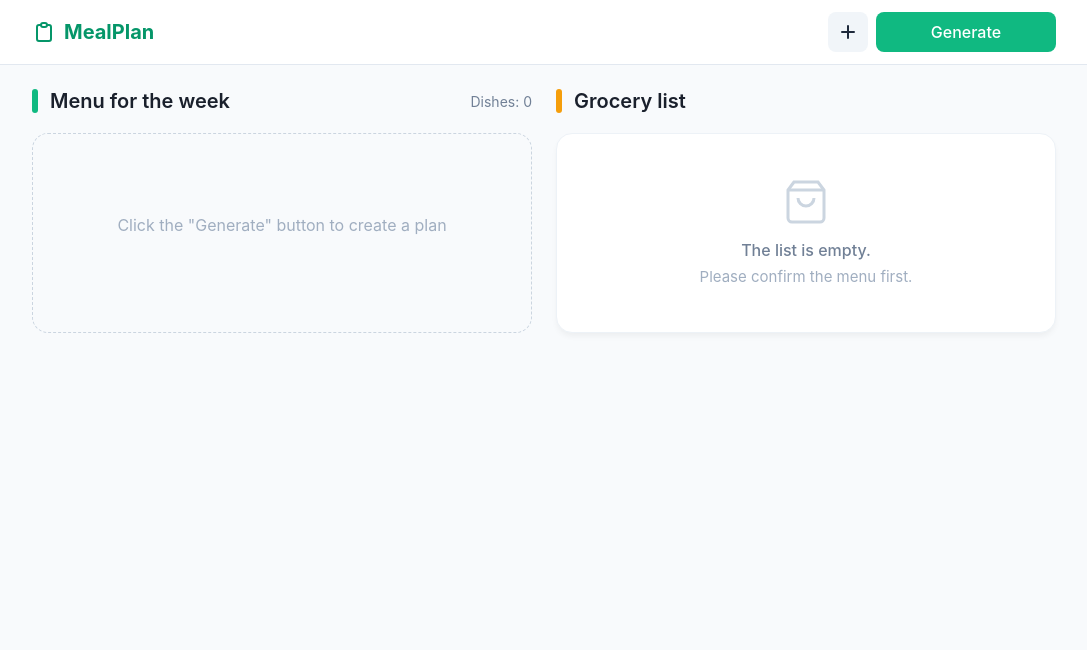
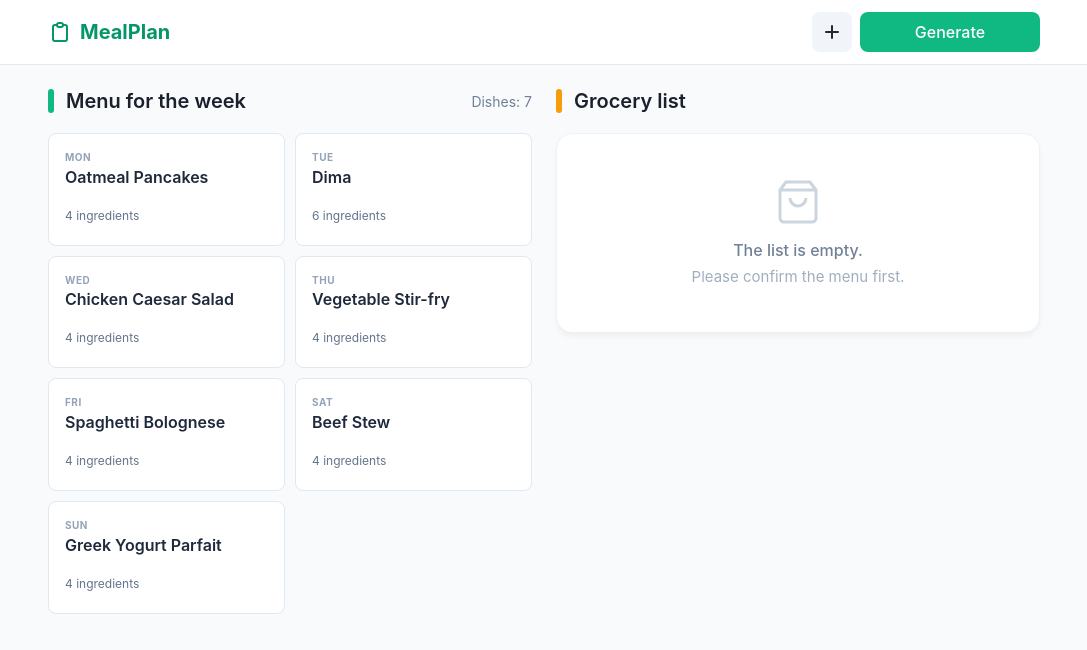
Before and after one commit to sobdima/meal-plan, a React (Vite) app: page / in a window 1280 px wide. Both pictures are taken after a click on the button "Generate". Shown: the top 650 px of the page, without its empty margins (96-1183 px from the left). Built offline with nearby package versions, Linux system fonts and the light colour scheme.

Commit message:
feat: implement menu generating

```diff
--- a/src/App.tsx
+++ b/src/App.tsx
@@ -5,18 +5,25 @@ import '@/utils/dishUtils';
 import { getRandomDishesId } from '@/utils/dishUtils';
 
 function App() {
-  const [selectedDishes, setSelectedDishes] = useState<string[]>([]);
+  const [selectedDishes, setSelectedDishes] = useState<string[]>(() => {
+    try {
+      const saved = localStorage.getItem('selectedDishesId');
+      return saved ? JSON.parse(saved) : [];
+    } catch (e) {
+      console.error('Ошибка парсинга:', e);
+      return [];
+    }
+  });
 
   const handleGenerateIds = () => {
     const dishes = getRandomDishesId();
     setSelectedDishes(dishes);
   };
-  console.log(selectedDishes);
 
   return (
     <>
       <Header generateIds={handleGenerateIds} />
-      <Main />
+      <Main dishes={selectedDishes} />
     </>
   );
 }
--- /dev/null
+++ b/src/components/DishCard/DishCard.css
@@ -0,0 +1,59 @@
+.dish-card {
+  background-color: var(--color-white);
+  border: 1px solid var(--color-border);
+  border-radius: 8px;
+  padding: 16px;
+  display: flex;
+  flex-direction: column;
+  justify-content: space-between;
+  transition: box-shadow 0.15s ease-in-out;
+}
+
+.dish-card:hover {
+  box-shadow:
+    0 4px 6px -1px rgba(0, 0, 0, 0.1),
+    0 2px 4px -1px rgba(0, 0, 0, 0.06);
+}
+
+.day-label {
+  font-size: 1rem;
+  font-weight: 700;
+  color: var(--color-gray-muted);
+  text-transform: uppercase;
+  letter-spacing: 0.05rem;
+  margin-bottom: 0.25rem;
+}
+
+.dish-card h3 {
+  font-size: 1.6rem;
+  font-weight: 600;
+  color: var(--color-text-main);
+}
+
+.dish-actions {
+  margin-top: 16px;
+  display: flex;
+  align-items: center;
+  justify-content: space-between;
+}
+
+.ingredients-count {
+  font-size: 1.2rem;
+  color: var(--color-text-muted);
+}
+
+.replace-select {
+  font-size: 1.2rem;
+  background-color: var(--color-gray);
+  border: none;
+  border-radius: 4px;
+  padding: 4px;
+  opacity: 0;
+  cursor: pointer;
+  transition: opacity 0.15s ease-in-out;
+}
+
+.dish-card > div:hover .replace-select,
+.dish-card .replace-select:focus {
+  opacity: 1;
+}
--- /dev/null
+++ b/src/components/DishCard/DishCard.tsx
@@ -0,0 +1,22 @@
+import './DishCard.css';
+
+interface DishCardProps {
+  day: string;
+  dishTitle: string;
+  amount: number;
+}
+
+export function DishCard({ day, dishTitle, amount }: DishCardProps) {
+  return (
+    <div className="dish-card">
+      <div>
+        <div className="day-label">{day}</div>
+        <h3>{dishTitle}</h3>
+      </div>
+      <div className="dish-actions">
+        <div className="ingredients-count">{amount} ingredients</div>
+        <div className="replace-select">another dish</div>
+      </div>
+    </div>
+  );
+}
--- a/src/components/Header/Header.css
+++ b/src/components/Header/Header.css
@@ -1,5 +1,5 @@
 .header {
-  padding: 12px 16px;
+  padding: 12px 0px;
   background-color: var(--color-white);
   border-bottom: 1px solid var(--color-border);
 }
@@ -7,6 +7,7 @@
 .header-container {
   max-width: 1024px;
   margin: 0 auto;
+  padding: 0px 16px;
   display: flex;
   justify-content: space-between;
   align-items: center;
--- a/src/components/Section/Section.tsx
+++ b/src/components/Section/Section.tsx
@@ -1,19 +1,22 @@
 import type { ReactNode } from 'react';
 
 interface SectionProps {
+  sectionType: string;
   title: string;
   indicatorColor: 'green' | 'yellow';
   rightElement?: ReactNode;
   children: ReactNode;
 }
 
-const Section: React.FC<SectionProps> = ({
+export function Section({
+  sectionType,
   title,
   indicatorColor,
   rightElement,
   children,
-}) => (
-  <section className="section-container">
+}: SectionProps) {
+  return (
+    <section className={`section-container ${sectionType}`}>
       <div className="section-header">
         <div className="title-group">
           <span className={`status-bar ${indicatorColor}`}></span>
@@ -21,8 +24,7 @@ const Section: React.FC<SectionProps> = ({
         </div>
         {rightElement && <div className="section-right">{rightElement}</div>}
       </div>
-    {children}
+      <div className="section-content">{children}</div>
     </section>
   );
-
-export default Section;
+}
--- a/src/data/dishes.json
+++ b/src/data/dishes.json
@@ -2,10 +2,6 @@
   {
     "id": "d1",
     "name": "Oatmeal Pancakes",
-    "servings": 2,
-    "prepTimeMin": 20,
-    "calories": 320,
-    "tags": ["breakfast", "vegetarian"],
     "ingredients": [
       { "name": "oats", "quantity": 100, "unit": "g" },
       { "name": "milk", "quantity": 200, "unit": "ml" },
@@ -16,10 +12,6 @@
   {
     "id": "d2",
     "name": "Chicken Caesar Salad",
-    "servings": 2,
-    "prepTimeMin": 15,
-    "calories": 450,
-    "tags": ["lunch", "gluten-free"],
     "ingredients": [
       { "name": "chicken breast", "quantity": 300, "unit": "g" },
       { "name": "romaine lettuce", "quantity": 200, "unit": "g" },
@@ -30,10 +22,6 @@
   {
     "id": "d3",
     "name": "Spaghetti Bolognese",
-    "servings": 4,
-    "prepTimeMin": 45,
-    "calories": 600,
-    "tags": ["dinner"],
     "ingredients": [
       { "name": "spaghetti", "quantity": 400, "unit": "g" },
       { "name": "ground beef", "quantity": 500, "unit": "g" },
@@ -44,10 +32,6 @@
   {
     "id": "d4",
     "name": "Vegetable Stir-fry",
-    "servings": 3,
-    "prepTimeMin": 25,
-    "calories": 280,
-    "tags": ["vegan", "quick"],
     "ingredients": [
       { "name": "broccoli", "quantity": 200, "unit": "g" },
       { "name": "carrot", "quantity": 150, "unit": "g" },
@@ -58,10 +42,6 @@
   {
     "id": "d5",
     "name": "Beef Stew",
-    "servings": 4,
-    "prepTimeMin": 120,
-    "calories": 700,
-    "tags": ["dinner", "comfort"],
     "ingredients": [
       { "name": "beef chuck", "quantity": 800, "unit": "g" },
       { "name": "potato", "quantity": 400, "unit": "g" },
@@ -72,10 +52,6 @@
   {
     "id": "d6",
     "name": "Avocado Toast",
-    "servings": 1,
-    "prepTimeMin": 10,
-    "calories": 350,
-    "tags": ["breakfast", "vegan"],
     "ingredients": [
       { "name": "bread slice", "quantity": 2, "unit": "pc" },
       { "name": "avocado", "quantity": 1, "unit": "pc" },
@@ -86,10 +62,6 @@
   {
     "id": "d7",
     "name": "Greek Yogurt Parfait",
-    "servings": 1,
-    "prepTimeMin": 5,
-    "calories": 220,
-    "tags": ["breakfast", "snack"],
     "ingredients": [
       { "name": "greek yogurt", "quantity": 200, "unit": "g" },
       { "name": "granola", "quantity": 50, "unit": "g" },
@@ -100,15 +72,23 @@
   {
     "id": "d8",
     "name": "Quinoa Salad",
-    "servings": 2,
-    "prepTimeMin": 20,
-    "calories": 360,
-    "tags": ["lunch", "gluten-free", "vegetarian"],
     "ingredients": [
       { "name": "quinoa", "quantity": 150, "unit": "g" },
       { "name": "cucumber", "quantity": 1, "unit": "pc" },
       { "name": "feta", "quantity": 80, "unit": "g" },
       { "name": "olive oil", "quantity": 20, "unit": "ml" }
     ]
+  },
+  {
+    "id": "d9",
+    "name": "Dima",
+    "ingredients": [
+      { "name": "quinoa", "quantity": 150, "unit": "g" },
+      { "name": "cucumber", "quantity": 1, "unit": "pc" },
+      { "name": "feta", "quantity": 80, "unit": "g" },
+      { "name": "olive oil", "quantity": 20, "unit": "ml" },
+      { "name": "olive oil", "quantity": 20, "unit": "ml" },
+      { "name": "olive oil", "quantity": 20, "unit": "ml" }
+    ]
   }
 ]
--- a/src/pages/Main.css
+++ b/src/pages/Main.css
@@ -2,7 +2,7 @@
   display: flex;
   justify-content: space-between;
   gap: 24px;
-  padding: 24px 0px;
+  padding: 24px 16px;
   max-width: 1024px;
   margin: 0 auto;
   font-family:
@@ -13,6 +13,12 @@
   flex: 1;
   display: flex;
   flex-direction: column;
+}
+
+.section-container.menu .section-content {
+  display: grid;
+  grid-template-columns: repeat(2, minmax(0, 1fr));
+  gap: 1rem;
 }
 
 .section-header {
@@ -112,7 +118,6 @@
 /* Responsive */
 @media (max-width: 1024px) {
   .main-content {
-    padding: 24px 16px;
     flex-direction: column;
   }
 
@@ -120,3 +125,9 @@
     min-height: 150px;
   }
 }
+
+@media (max-width: 768px) {
+  .section-container.menu .section-content {
+    grid-template-columns: repeat(1, minmax(0, 1fr));
+  }
+}
--- a/src/pages/Main.tsx
+++ b/src/pages/Main.tsx
@@ -1,25 +1,57 @@
-import React from 'react';
 import './Main.css';
-import Section from '@/components/Section/Section';
+import { Section } from '@/components/Section/Section';
 import Placeholder from '@/components/Placeholder/Placeholder';
 import ShoppingBagIcon from '@/components/Icons/ShoppingBagIcon';
+import { DishCard } from '@/components/DishCard/DishCard';
+import type { Dish } from '@/types/dish';
+import dishesData from '@/data/dishes.json';
 
-const Main: React.FC = () => {
+interface MainProps {
+  dishes: string[];
+}
+
+const DAYS_OF_WEEK = ['Mon', 'Tue', 'Wed', 'Thu', 'Fri', 'Sat', 'Sun'];
+const allDishes = dishesData as Dish[];
+
+function Main({ dishes }: MainProps) {
   return (
     <main className="main-content">
       <Section
+        sectionType="menu"
         title="Menu for the week"
         indicatorColor="green"
-        rightElement={<span className="dish-count">Dishes: 0</span>}
+        rightElement={
+          <span className="dish-count">Dishes: {dishes.length}</span>
+        }
       >
-        <Placeholder variant="dashed">
-          <p className="placeholder-text">
-            Click the "Generate" button to create a plan
-          </p>
-        </Placeholder>
+        {dishes.length > 0 ? (
+          dishes.map((dishId, index) => {
+            const dish = allDishes.find((d) => d.id === dishId);
+            if (!dish) return null;
+
+            return (
+              <DishCard
+                key={dishId}
+                day={DAYS_OF_WEEK[index]}
+                dishTitle={dish.name}
+                amount={dish.ingredients.length}
+              />
+            );
+          })
+        ) : (
+          <Placeholder variant="dashed">
+            <p className="placeholder-text">
+              Click the "Generate" button to create a plan
+            </p>
+          </Placeholder>
+        )}
       </Section>
 
-      <Section title="Grocery list" indicatorColor="yellow">
+      <Section
+        sectionType="grocery-list"
+        title="Grocery list"
+        indicatorColor="yellow"
+      >
         <Placeholder variant="card">
           <div className="empty-state">
             <ShoppingBagIcon />
@@ -32,6 +64,6 @@ const Main: React.FC = () => {
       </Section>
     </main>
   );
-};
+}
 
 export default Main;
--- /dev/null
+++ b/src/types/dish.ts
@@ -0,0 +1,11 @@
+export interface Ingredient {
+  name: string;
+  quantity: number;
+  unit: string;
+}
+
+export interface Dish {
+  id: string;
+  name: string;
+  ingredients: Ingredient[];
+}
--- a/src/utils/dishUtils.ts
+++ b/src/utils/dishUtils.ts
@@ -2,24 +2,20 @@ import dishes from '@/data/dishes.json';
 
 function shuffleDishes<T>(array: T[]): T[] {
   const copyArr = array.slice();
-  //let oldElement;
   for (let i = copyArr.length - 1; i > 0; i--) {
     const random = Math.floor(Math.random() * (i + 1)); //random number from 0 to i (inclusive)
-    /* oldElement = copyArr[i];
-    copyArr[i] = copyArr[random];
-    copyArr[random] = oldElement; */
     [copyArr[i], copyArr[random]] = [copyArr[random], copyArr[i]];
   }
   return copyArr;
 }
 
-export const getRandomDishesId = (): string[] => {
+export function getRandomDishesId(): string[] {
   const selected = shuffleDishes(dishes)
     .slice(0, 7)
     .map((dish) => dish.id);
 
   localStorage.setItem('selectedDishesId', JSON.stringify(selected));
   return selected;
-};
+}
 
 //console.log(getRandomDishes());
```
Lines whose indentation alone changed are shown as unchanged.
